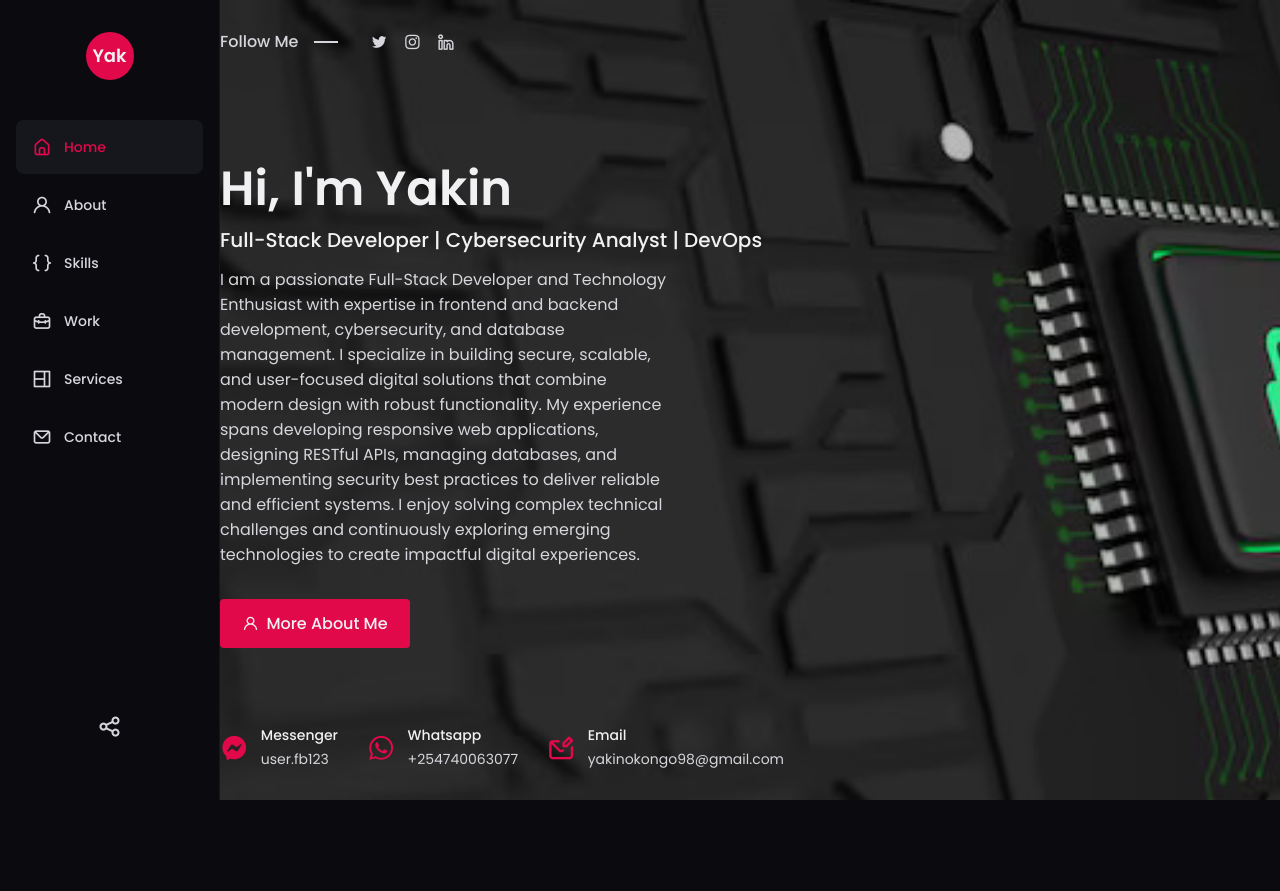
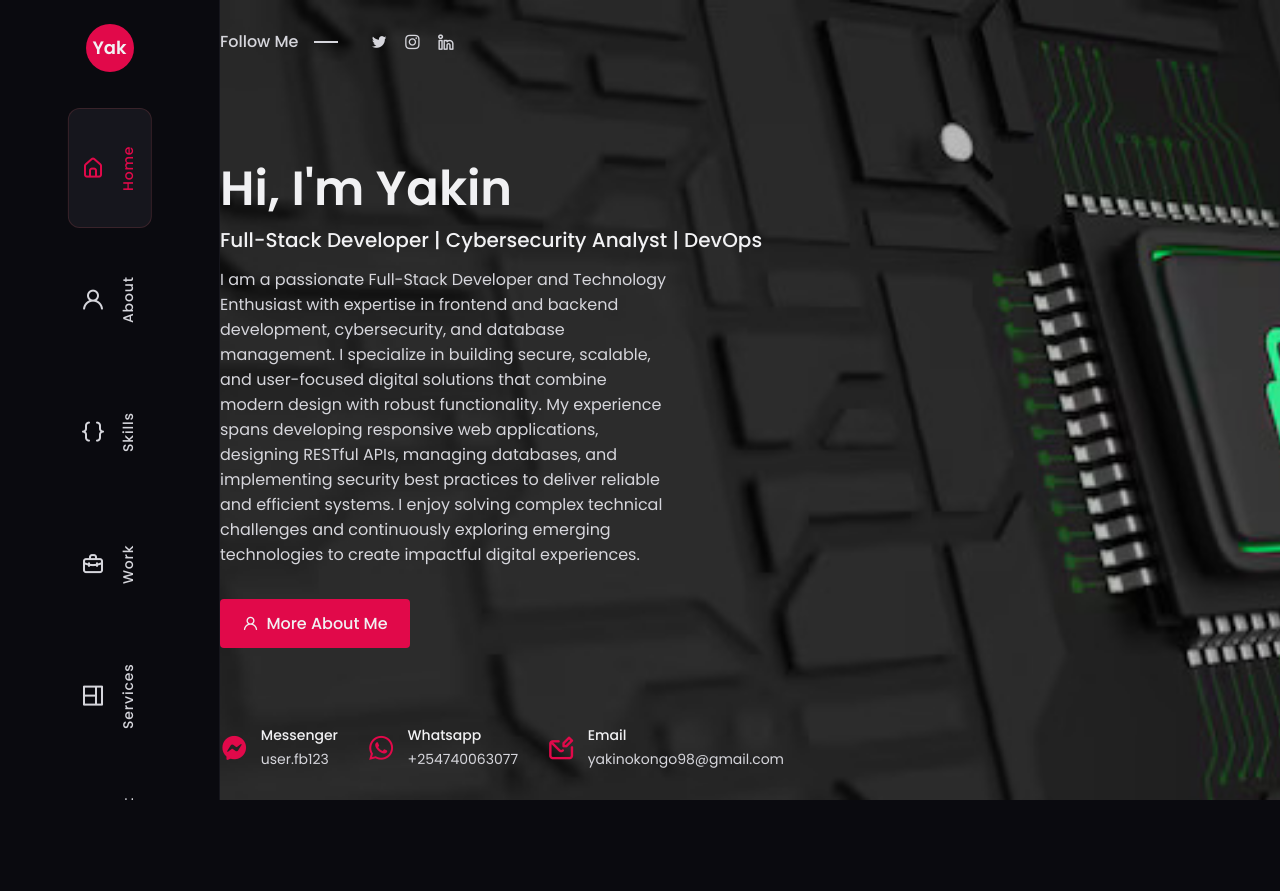
Before and after one commit to YAKINIAN/Portfolio, a website: page index.html in a window 1280 px wide. Shown: the top 891 px of the page. Drawn offline with nearby package versions, Linux system fonts and the light colour scheme; no server answers; some icons are missing.

Commit message:
Redesign sidebar: rotated nav items, compact height, removed scrollbar, fixed layout
- Sidebar nav items rotated sideways with proper spacing
- Reduced height and gap between items for better fit
- Removed scrollbar and improved fixed positioning
- Maintained 220px width with centered elements
- Share button remains normal orientation at bottom
- Mobile responsive layout preserved

```diff
--- a/assets/css/style.css
+++ b/assets/css/style.css
@@ -161,14 +161,15 @@ input {
     display: flex;
     flex-direction: column;
     z-index: var(--z-fixed);
-    overflow-y: auto;
+    overflow: hidden; /* Remove scrollbar */
 }
 
 .nav {
     display: flex;
     flex-direction: column;
     height: 100%;
-    padding: 2rem 0;
+    padding: 1.5rem 0;
+    justify-content: space-between; /* Distribute space better */
 }
 
 .nav_logo {
@@ -177,7 +178,7 @@ input {
     border-radius: 50%;
     background-color: var(--skin-color);
     text-align: center;
-    margin: 0 auto var(--mb-2-5);
+    margin: 0 auto var(--mb-1-5);
     flex-shrink: 0;
 }
 
@@ -192,67 +193,84 @@ input {
     flex: 1;
     display: flex;
     flex-direction: column;
+    justify-content: center; /* Center the menu vertically */
 }
 
 .menu {
     display: flex;
     flex-direction: column;
     flex: 1;
+    justify-content: center; /* Center the nav list */
 }
 
 .nav_list {
     display: flex;
     flex-direction: column;
-    gap: .25rem;
+    gap: 0.75rem;
     padding: 0 1rem;
+    align-items: center;
+    margin: 0.75rem 0;
 }
 
 .nav_link {
     display: flex;
+    flex-direction: column;
     align-items: center;
-    gap: .75rem;
-    padding: .75rem 1rem;
-    border-radius: .5rem;
+    justify-content: center;
+    gap: 0.75rem;
+    padding: 1.25rem .75rem;
+    border-radius: .75rem;
     color: var(--text-color);
     font-weight: var(--font-medium);
     font-size: var(--small-font-size);
     transition: .3s;
     white-space: nowrap;
+    writing-mode: vertical-rl;
+    text-orientation: mixed;
+    transform: rotate(180deg);
+    width: 100%;
+    max-width: 140px;
+    text-align: center;
+    letter-spacing: .06em;
+    min-height: 120px;
+    background-color: transparent;
+    border: 1px solid transparent;
 }
 
-.nav_link i {
-    font-size: 1.25rem;
-    flex-shrink: 0;
-}
-
-.btn_share {
-    margin-top: auto;
-    padding: 1.5rem;
-    text-align: center;
-}
-
-.social_share {
-    font-size: 1.5rem;
-    color: var(--text-color);
-    transition: .3s;
-}
-.social_share:hover { color: var(--skin-color); }
-
-/* Active Link */
-.nav_link.active-link,
 .nav_link:hover {
+    background-color: var(--box-color);
     color: var(--title-color);
-    background-color: var(--box-color);
+    border-color: rgba(255, 255, 255, 0.05);
 }
 
 .nav_link.active-link {
     color: var(--skin-color);
+    background-color: var(--box-color);
+    border-color: rgba(251, 107, 113, 0.15);
 }
 
-.nav_link.active-link::after,
-.nav_link:hover::after {
-    display: none;
+.nav_link i {
+    font-size: 1.5rem;
+    flex-shrink: 0;
+    writing-mode: horizontal-tb;
+    transform: rotate(180deg);
 }
+
+.btn_share {
+    padding: 1.25rem 0;
+    text-align: center;
+    width: 100%;
+    border-top: 1px solid rgba(255, 255, 255, 0.05);
+    flex-shrink: 0; /* Prevent share button from shrinking */
+}
+
+.social_share {
+    font-size: 1.4rem;
+    color: var(--text-color);
+    transition: .3s;
+    cursor: pointer;
+}
+.social_share:hover { color: var(--skin-color); }
 
 /*========== Main ==========*/
 .main {
@@ -1100,9 +1118,9 @@ input {
 
 /* ── 1024px ── */
 @media screen and (max-width: 1024px) {
-    .sidebar { width: 180px; }
-    .main { margin-left: 180px; }
-    .footer { margin-left: 180px; }
+    .sidebar { width: 220px; }
+    .main { margin-left: 220px; }
+    .footer { margin-left: 220px; }
     .skills_container { column-gap: 2rem; }
     .qualification_container { column-gap: 2rem; }
     .services_container { grid-template-columns: repeat(2, 1fr); }
@@ -1211,9 +1229,18 @@ input {
         border-radius: .5rem;
         margin: 0 1.5rem;
         letter-spacing: .03em;
+        writing-mode: horizontal-tb;
+        text-orientation: mixed;
+        transform: none;
+        flex-direction: row;
+        gap: .75rem;
     }
 
-    .nav_link i { display: none; }
+    .nav_link i {
+        display: inline-block;
+        writing-mode: horizontal-tb;
+        transform: none;
+    }
 
     .nav_link.active-link,
     .nav_link:hover {
```
